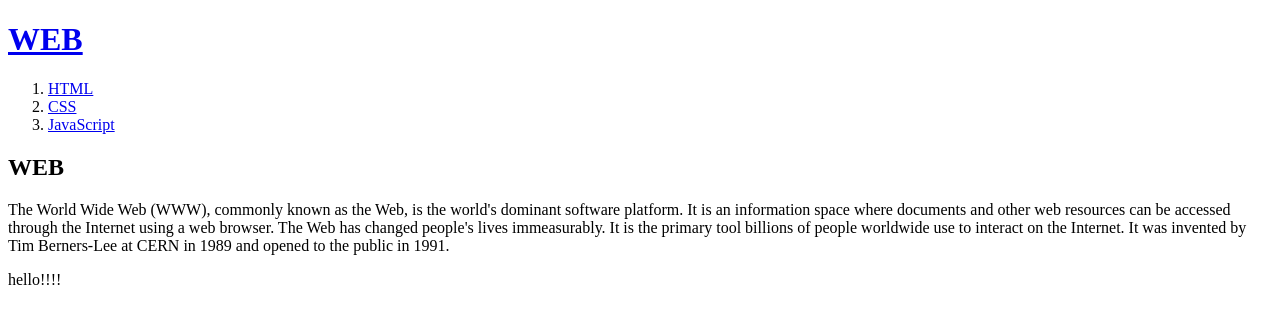
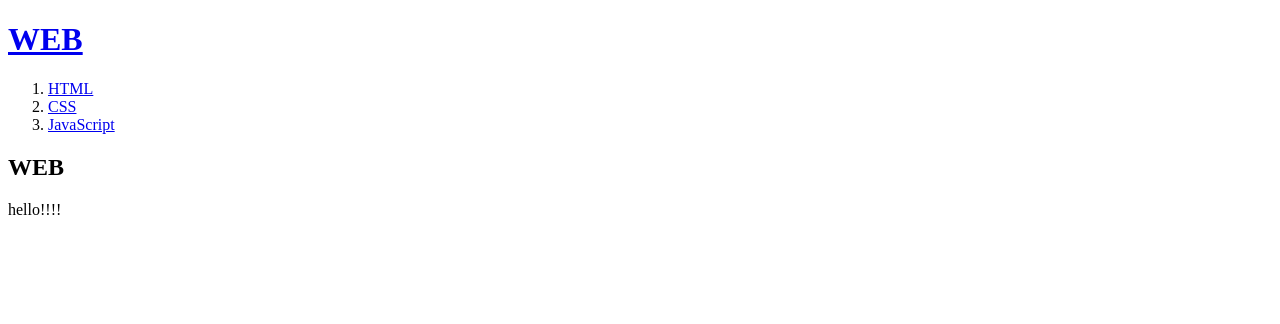
Before and after one commit to Shim-Hoyeon/my-first-web-site, a plain HTML site: page index.html in a window 1280 px wide. Drawn offline with Linux system fonts and the light colour scheme.

Commit message:
다시 수정

```diff
--- a/index.html
+++ b/index.html
@@ -12,11 +12,6 @@
     <li><a href="3.html">JavaScript</a></li>
   </ol>
   <h2>WEB</h2>
-  <p>The World Wide Web (WWW), commonly known as the Web, is the world's dominant software platform.
-    It is an information space where documents and other web resources can be accessed through the Internet using a web browser.
-    The Web has changed people's lives immeasurably.
-    It is the primary tool billions of people worldwide use to interact on the Internet.
-    It was invented by Tim Berners-Lee at CERN in 1989 and opened to the public in 1991.</p>
     <p>hello!!!!</p>
 </body>
 </html>
```
